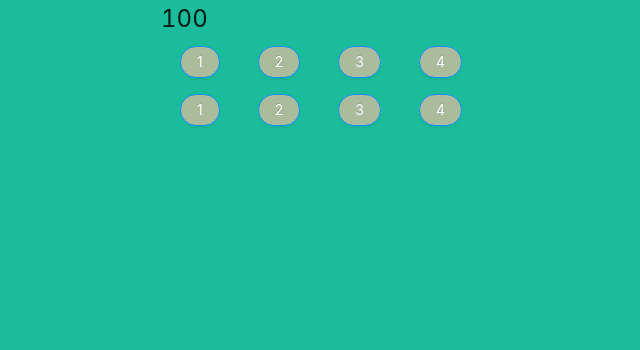
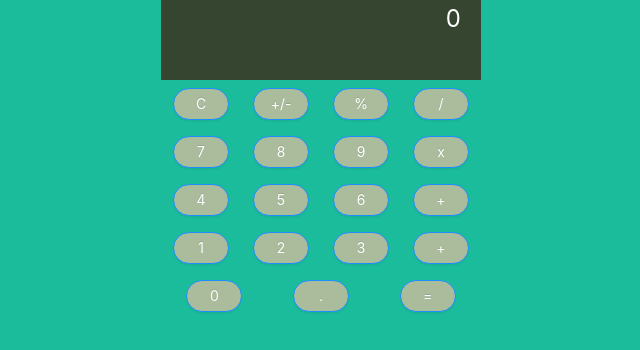
Before and after one commit to ridwankazi/capital_calculator, a React app: page / in a window 1280 px wide. Shown: the top 350 px of the page, without its empty margins (319-959 px from the left). Built offline with nearby package versions, Linux system fonts and the light colour scheme.

Commit message:
added first iteration of Display styling and added state vars to Calculator component

```diff
--- a/src/components/Button/Button.less
+++ b/src/components/Button/Button.less
@@ -1,4 +1,5 @@
 .Calculator-Button {
     background-color:  #aabc9c;
     margin: 0.5rem;
+    width: 3.5rem;
 }
--- a/src/components/Calculator/Calculator.js
+++ b/src/components/Calculator/Calculator.js
@@ -1,49 +1,96 @@
-import React from 'react';
+import React, {useState} from 'react';
 import './Calculator.less'
 import ButtonsRow from '@capital/components/ButtonsRow';
 import Display from '@capital/components/Display';
 
-const Calculator = ({}) => {
-    let buttonConfigRowsList = [
+const buttonConfigRowsList = [
     [
         {
-                value: 1
+            value: "C"
         },
         {
-                value: 2
+            value: "+/-"
         },
         {
-                value: 3
+            value: "%"
         },
         {
-                value: 4
+            value: "/"
         },
     ],
     [
         {
-                value: 1
+            value: "7"
         },
         {
-                value: 2
+            value: "8"
         },
         {
-                value: 3
+            value: "9"
         },
         {
-                value: 4
+            value: "x"
+        },
+    ],
+    [
+        {
+            value: "4"
+        },
+        {
+            value: "5"
+        },
+        {
+            value: "6"
+        },
+        {
+            value: "+"
+        },
+    ],
+    [
+        {
+            value: "1"
+        },
+        {
+            value: "2"
+        },
+        {
+            value: "3"
+        },
+        {
+            value: "+"
+        },
+    ],
+    [
+        {
+            value: "0"
+        },
+        {
+            value: "."
+        },
+        {
+            value: "="
         },
     ]
 ]
 
-    const processButtonClick = (clickEvent, buttonValue) => {
+const Calculator = ({}) => {
+
+    const [runningTotal, setRunningTotal] = useState("0")
+
+    const processButtonClick = (buttonValue) => {
         console.log(buttonValue)
+        if (runningTotal === "0") {
+            setRunningTotal(buttonValue)
+        } else {
+            setRunningTotal(runningTotal + buttonValue)
+        }
     }
 
 
     return(
         <div className="Calculator-Box flex-column">
             <div className="Display">
-                <Display runningTotal={100}/>
+                <Display runningTotal={runningTotal}/>
             </div>
             <div className="Buttons flex-column">
                 {buttonConfigRowsList.map( buttonConfigList => (
--- a/src/components/Display/Display.less
+++ b/src/components/Display/Display.less
@@ -0,0 +1,14 @@
+.Running-Total-Display {
+    width: 100%;
+    font-size: 5rem;
+    height: 80px;
+    border: none;
+    background-color: #354530;
+    text-align: right;
+    padding-right: 20px;
+    padding-left: 10px;
+}
+
+.ant-statistic-content-value{
+    color: #fff;
+}
```
Lines whose indentation alone changed are shown as unchanged.
